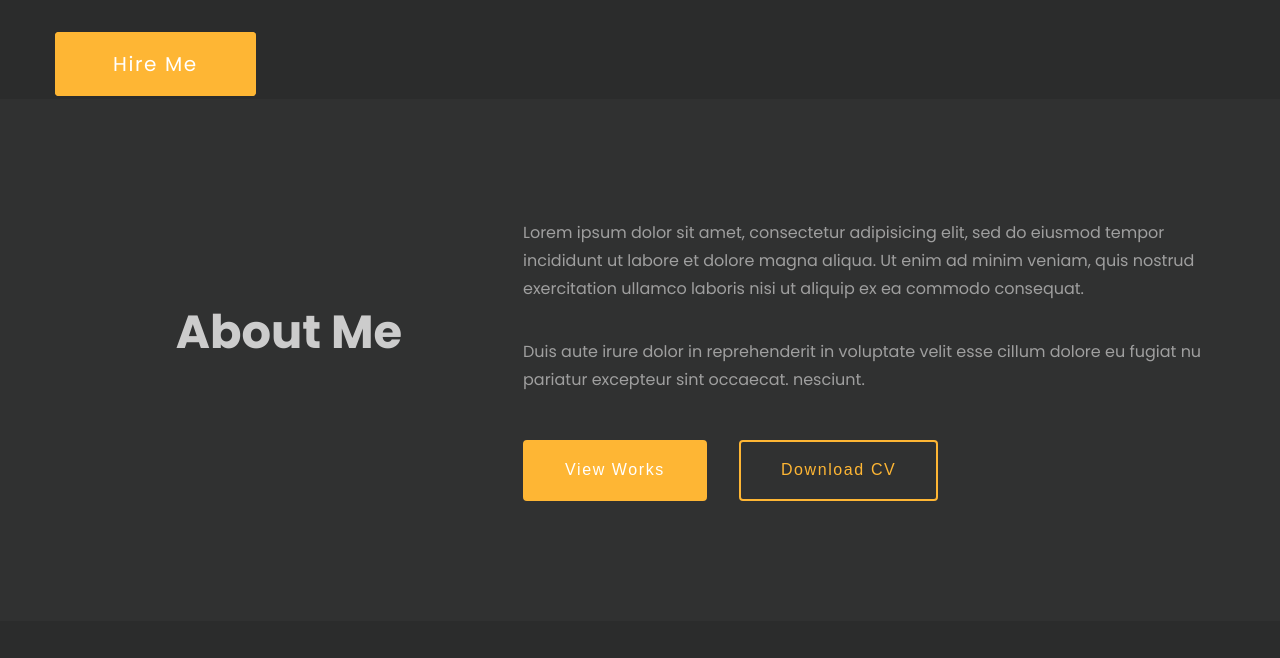
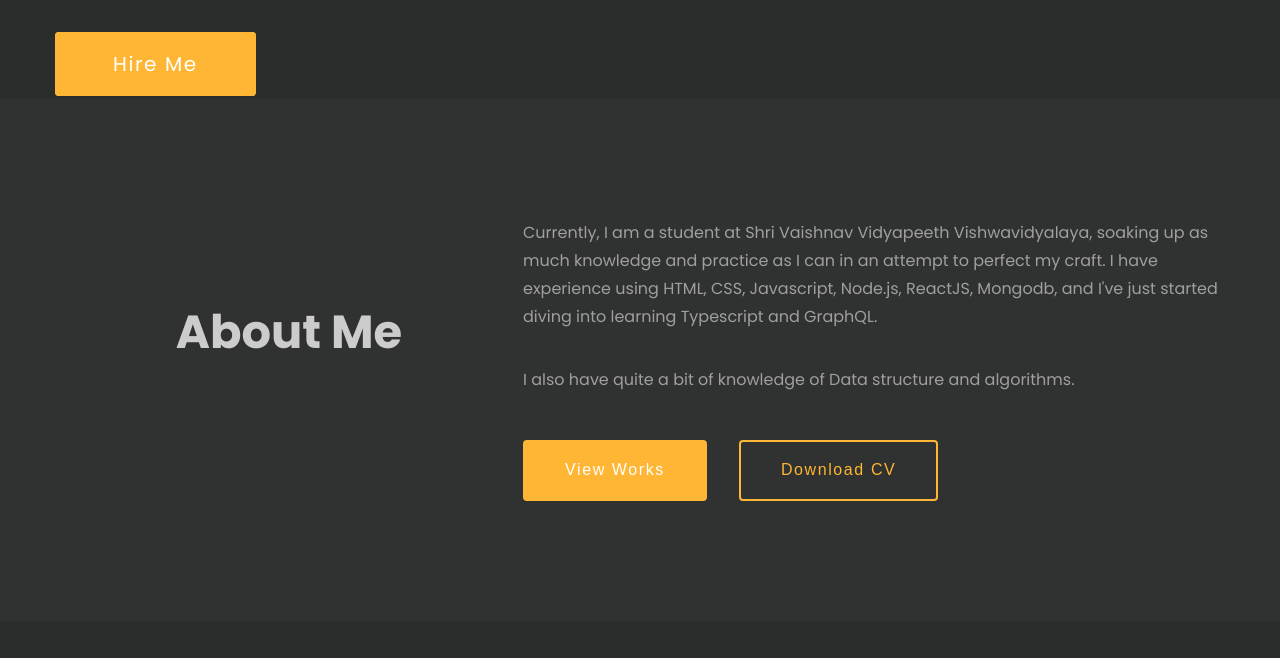
Before and after one commit to tanuj-choudhary/tanuj-choudhary.github.io, a website: page index.html in a window 1280 px wide. Shown: the part 417-1075 px from the top of the page. Drawn offline with Linux system fonts and the light colour scheme.

Commit message:
Added data to about section

```diff
--- a/index.html
+++ b/index.html
@@ -82,15 +82,10 @@
 
         <div class="container__about__right">
           <p class="section__about__p">
-            Lorem ipsum dolor sit amet, consectetur adipisicing elit, sed do
-            eiusmod tempor incididunt ut labore et dolore magna aliqua. Ut enim
-            ad minim veniam, quis nostrud exercitation ullamco laboris nisi ut
-            aliquip ex ea commodo consequat.
+            Currently, I am a student at Shri Vaishnav Vidyapeeth Vishwavidyalaya, soaking up as much knowledge and practice as I can in an attempt to perfect my craft. I have experience using HTML, CSS, Javascript, Node.js, ReactJS, Mongodb, and I've just started diving into learning Typescript and GraphQL.
           </p>
           <p class="section__about__p">
-            Duis aute irure dolor in reprehenderit in voluptate velit esse
-            cillum dolore eu fugiat nu pariatur excepteur sint occaecat.
-            nesciunt.
+            I also have quite a bit of knowledge of Data structure and algorithms.
           </p>
 
           <div class="section__about__btns">
```
